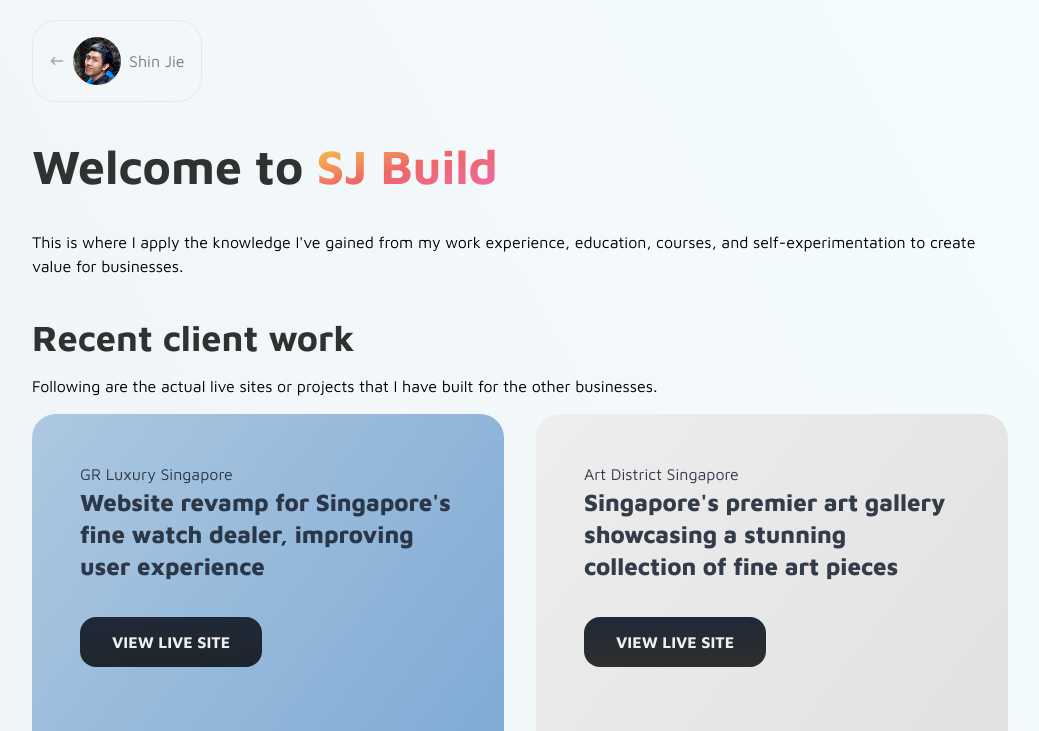
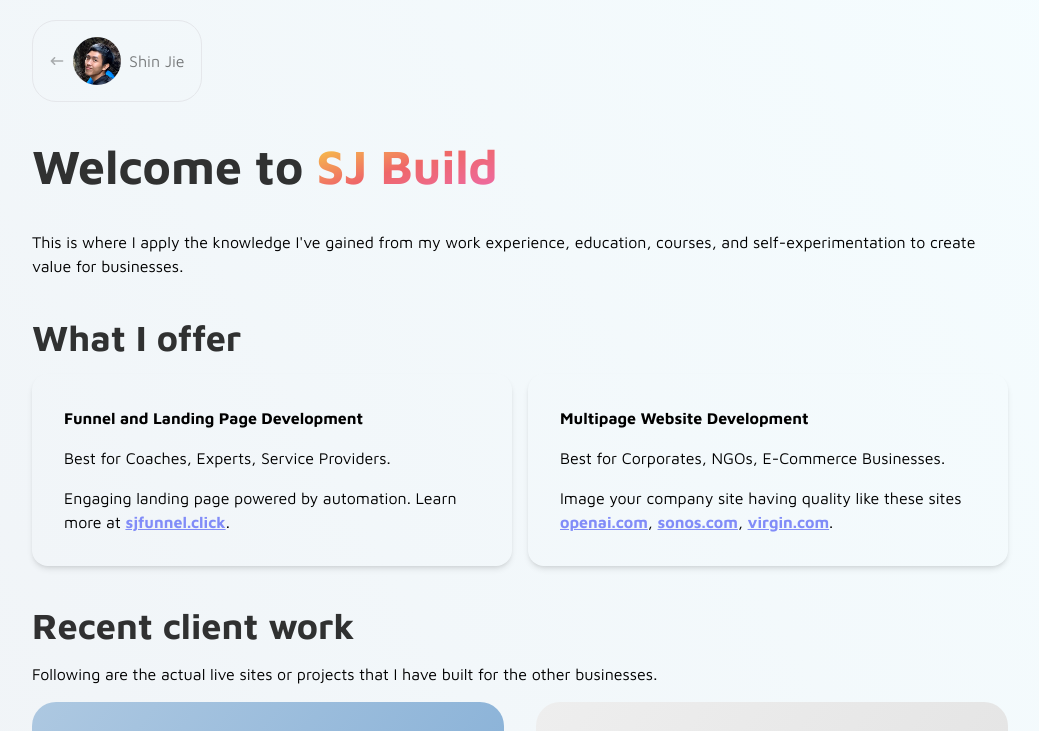
Before and after one commit to tanshinjie/tanshinjie.com, a Gatsby site: page /sjbuild in a window 1280 px wide. Shown: the top 731 px of the page, without its empty margins (120-1159 px from the left). Built offline with nearby package versions, Linux system fonts and the light colour scheme; Gatsby itself is replaced by a stand-in of ours; grey boxes are pictures that could not be loaded.

Commit message:
feat: add offers

```diff
--- a/src/pages/sjbuild/index.js
+++ b/src/pages/sjbuild/index.js
@@ -24,12 +24,74 @@ const ProjectsPage = () => {
           <p className="opacity-50 group-hover:opacity-80">Shin Jie</p>
         </a>
         <h1 className="text-4xl md:text-5xl font-bold opacity-80 my-10">
-          Welcome to <span className="text-transparent bg-clip-text hover:bg-gradient-to-r rounded-xl transition-all duration-500 bg-gradient-to-tl from-pink-500 via-red-500 to-yellow-400 bg-size-200 bg-pos-100 hover:bg-pos-100">SJ Build</span>
+          Welcome to{" "}
+          <span className="text-transparent bg-clip-text hover:bg-gradient-to-r rounded-xl transition-all duration-500 bg-gradient-to-tl from-pink-500 via-red-500 to-yellow-400 bg-size-200 bg-pos-100 hover:bg-pos-100">
+            SJ Build
+          </span>
         </h1>
         <h2>
-          This is where I apply the knowledge I've gained from my work experience, education, courses, and self-experimentation to create value for businesses.
+          This is where I apply the knowledge I've gained from my work
+          experience, education, courses, and self-experimentation to create
+          value for businesses.
         </h2>
 
+        <div>
+          <h2 className="text-3xl md:text-4xl font-bold opacity-80 mt-10 mb-4">
+            What I offer
+          </h2>
+          <div className="flex flex-col md:flex-row gap-4 ">
+            <Card className="group w-full">
+              <h3 className="font-bold">Funnel and Landing Page Development</h3>
+              <p className="my-4">
+                Best for Coaches, Experts, Service Providers.
+              </p>
+              <div>
+                Engaging landing page powered by automation. Learn more at{" "}
+                <a
+                  href="https://sjfunnel.click"
+                  target="_blank"
+                  className=" underline text-indigo-400 font-bold"
+                >
+                  sjfunnel.click
+                </a>
+                .
+              </div>
+            </Card>
+            <Card className="group w-full">
+              <h3 className="font-bold">Multipage Website Development</h3>
+              <p className="my-4">
+                Best for Corporates, NGOs, E-Commerce Businesses.
+              </p>
+              <div>
+                Image your company site having quality like these sites{" "}
+                <a
+                  href="https://www.openai.com/"
+                  target="_blank"
+                  className=" underline text-indigo-400 font-bold"
+                >
+                  openai.com
+                </a>
+                ,{" "}
+                <a
+                  href="https://www.sonos.com/"
+                  target="_blank"
+                  className=" underline text-indigo-400 font-bold"
+                >
+                  sonos.com
+                </a>
+                ,{" "}
+                <a
+                  href="https://www.virgin.com/"
+                  target="_blank"
+                  className=" underline text-indigo-400 font-bold"
+                >
+                  virgin.com
+                </a>
+                .
+              </div>
+            </Card>
+          </div>
+        </div>
         <h2 className="text-3xl md:text-4xl font-bold opacity-80 mt-10">
           Recent client work
         </h2>
@@ -106,15 +168,15 @@ const ProjectsPage = () => {
         </h2>
         <Card className="md:mx-10 my-8 flex flex-col gap-2 bg-gradient-to-b from-slate-50">
           <h1 className="text-3xl font-bold">
-            Looking to launch your own <br />
+            Looking to launch your next <br />
             <span className="bg-gradient-to-r from-cyan-500 to-blue-500 text-transparent bg-clip-text">
               STUNNNING
             </span>{" "}
-            site or{" "}
+            and{" "}
             <span className="bg-gradient-to-r from-orange-500 to-red-500 text-transparent bg-clip-text">
               HIGHHH
             </span>{" "}
-            performance apps? 🚀
+            performance sites? 🚀
           </h1>
           <div>I am your partner in execution, let's make it happen!</div>
           <div>
```
